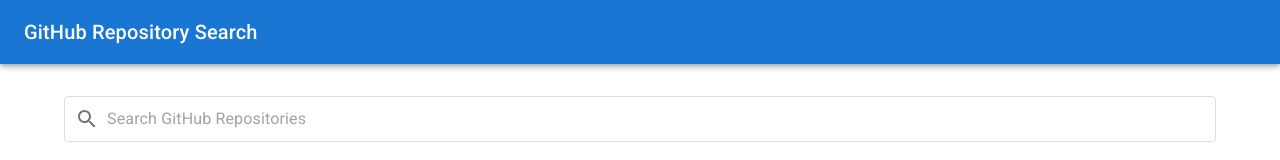
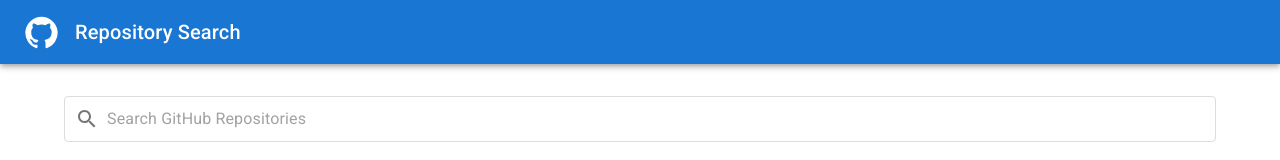
Before and after one commit to conormcgovern/github-repository-search, a React (Create React App) app: page /search in a window 1280 px wide. Shown: the top 160 px of the page. Built offline with nearby package versions, Linux system fonts and the light colour scheme.

Commit message:
github icon in app bar

```diff
--- a/src/App.js
+++ b/src/App.js
@@ -16,6 +16,7 @@ import {
 import { QueryClient, QueryClientProvider } from 'react-query';
 import RespositoryDetails from './views/RepositoryDetails';
 import Search from './views/Search';
+import GitHubIcon from '@mui/icons-material/GitHub';
 
 const queryClient = new QueryClient();
 
@@ -26,7 +27,8 @@ function App() {
         <CssBaseline />
         <AppBar position="static">
           <Toolbar>
-            <Typography variant="h6">GitHub Repository Search</Typography>
+            <GitHubIcon fontSize="large" sx={{ marginRight: '1rem' }} />
+            <Typography variant="h6">Repository Search</Typography>
           </Toolbar>
         </AppBar>
         <Container>
```
